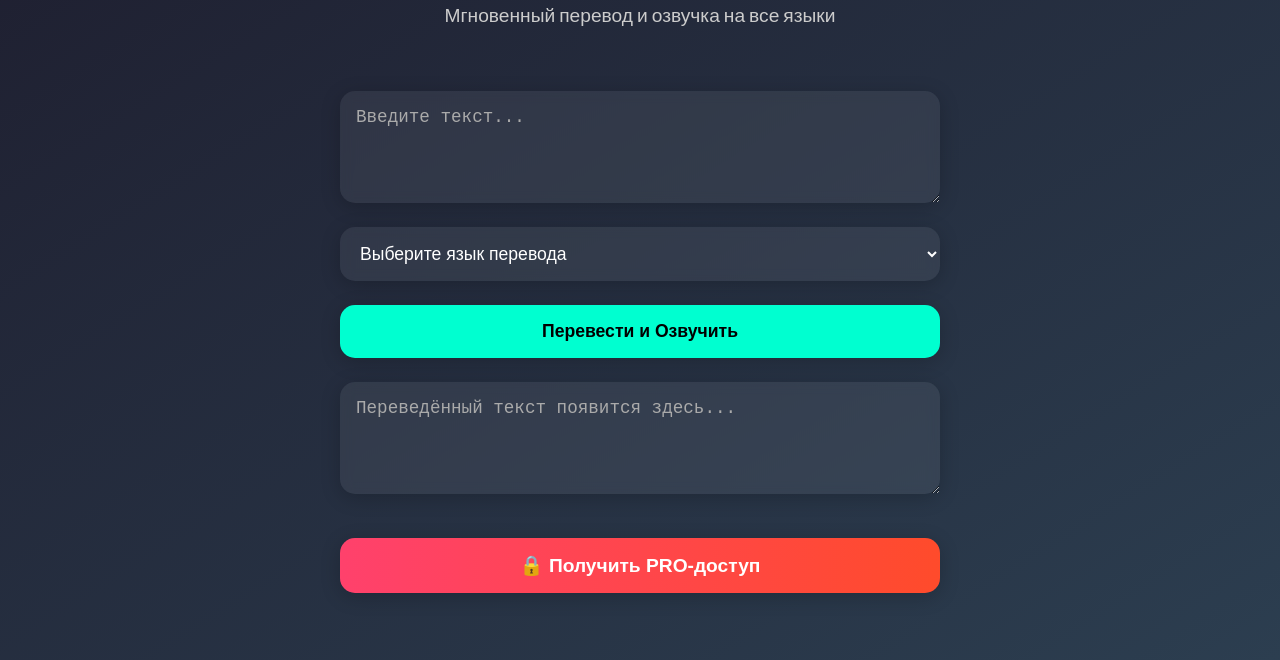
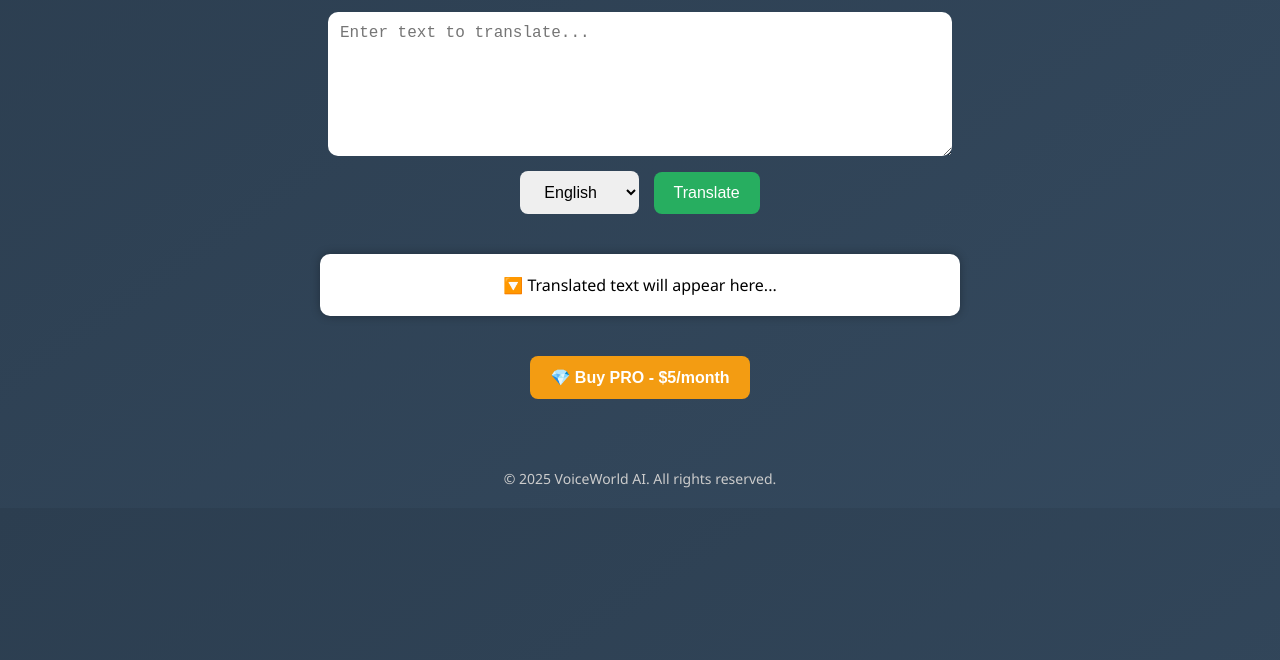
Before and after one commit to ayxan110q9qiaai/voiceworld-ai, a plain HTML site: page index.html in a window 1280 px wide. Shown: the part 140-800 px from the top of the page. Drawn offline with nearby package versions, Linux system fonts and the light colour scheme.

Commit message:
Update index.html

```diff
--- a/index.html
+++ b/index.html
@@ -1,164 +1,151 @@
-<!DOCTYPE html><html lang="en">
+<!DOCTYPE html>
+<html lang="en">
 <head>
   <meta charset="UTF-8" />
   <meta name="viewport" content="width=device-width, initial-scale=1.0" />
-  <title>VoiceWorld AI</title>
-  <link href="https://fonts.googleapis.com/css2?family=Outfit:wght@400;600;700&display=swap" rel="stylesheet">
-  <script src="https://cdnjs.cloudflare.com/ajax/libs/axios/1.6.7/axios.min.js"></script>
+  <title>VoiceWorld AI - Translator</title>
   <style>
-    * {
-      box-sizing: border-box;
+    body {
+      font-family: 'Segoe UI', sans-serif;
+      margin: 0;
+      background: linear-gradient(145deg, #2c3e50, #34495e);
+      color: white;
+      text-align: center;
+      padding: 20px;
     }
-    body {
-      margin: 0;
-      font-family: 'Outfit', sans-serif;
-      background: linear-gradient(to bottom right, #1e1e2f, #2c3e50);
+
+    h1 {
+      margin-top: 30px;
+      font-size: 2.5em;
+    }
+
+    textarea {
+      width: 90%;
+      max-width: 600px;
+      height: 120px;
+      padding: 12px;
+      font-size: 16px;
+      border: none;
+      border-radius: 10px;
+      margin-top: 20px;
+    }
+
+    select, button {
+      padding: 12px 20px;
+      font-size: 16px;
+      margin: 10px 5px;
+      border-radius: 8px;
+      border: none;
+    }
+
+    button {
+      background-color: #27ae60;
       color: white;
-      display: flex;
-      flex-direction: column;
-      align-items: center;
-      padding: 2rem;
-      min-height: 100vh;
+      cursor: pointer;
     }
-    header {
-      text-align: center;
-      margin-bottom: 2rem;
+
+    button:hover {
+      background-color: #219150;
     }
-    h1 {
-      font-size: 3rem;
-      color: #00ffd0;
-      margin-bottom: 0.5rem;
+
+    #result {
+      margin-top: 30px;
+      background: white;
+      color: black;
+      border-radius: 10px;
+      padding: 20px;
+      width: 90%;
+      max-width: 600px;
+      margin-left: auto;
+      margin-right: auto;
+      box-shadow: 0 0 10px rgba(0,0,0,0.3);
+      word-wrap: break-word;
     }
-    p {
-      font-size: 1.2rem;
-      color: #cccccc;
-    }
-    textarea, select, button {
-      width: 100%;
-      max-width: 600px;
-      margin: 0.75rem auto;
-      padding: 1rem;
-      border-radius: 15px;
-      border: none;
-      font-size: 1.1rem;
-      background-color: #ffffff11;
-      color: white;
-      backdrop-filter: blur(6px);
-      box-shadow: 0 4px 20px rgba(0,0,0,0.2);
-    }
-    textarea::placeholder {
-      color: #aaa;
-    }
-    button {
-      background-color: #00ffd0;
-      color: #000;
-      font-weight: 600;
-      cursor: pointer;
-      transition: all 0.3s ease;
-    }
-    button:hover {
-      background-color: #00dab3;
-    }
+
     .pro-button {
-      margin-top: 2rem;
-      background: linear-gradient(90deg, #ff416c, #ff4b2b);
+      margin-top: 40px;
+      background: #f39c12;
       color: white;
       font-weight: bold;
-      font-size: 1.2rem;
     }
-    .modal {
-      display: none;
-      position: fixed;
-      z-index: 1000;
-      left: 0;
-      top: 0;
-      width: 100%;
-      height: 100%;
-      background: rgba(0,0,0,0.6);
-      backdrop-filter: blur(6px);
-      align-items: center;
-      justify-content: center;
+
+    .pro-button:hover {
+      background: #e67e22;
     }
-    .modal-content {
-      background: #222;
-      padding: 2rem;
-      border-radius: 20px;
-      text-align: center;
-      max-width: 400px;
-      box-shadow: 0 0 30px rgba(0, 255, 208, 0.3);
-    }
-    .modal-content h2 {
-      margin-top: 0;
-      color: #00ffd0;
-    }
-    .modal-content p {
-      margin: 1rem 0;
+
+    footer {
+      margin-top: 60px;
+      font-size: 14px;
       color: #ccc;
-    }
-    .close {
-      margin-top: 1.5rem;
-      background: #ff4b2b;
-      color: white;
     }
   </style>
 </head>
 <body>
-  <header>
-    <h1>VoiceWorld AI</h1>
-    <p>Мгновенный перевод и озвучка на все языки</p>
-  </header>  <textarea id="inputText" rows="4" placeholder="Введите текст..."></textarea>  <select id="targetLang">
-    <option value="">Выберите язык перевода</option>
-    <option value="en">Английский</option>
-    <option value="az">Азербайджанский</option>
-    <option value="ru">Русский</option>
-    <option value="tr">Турецкий</option>
-    <option value="fr">Французский</option>
-    <option value="zh">Китайский</option>
-    <option value="ar">Арабский</option>
+  <h1>🌐 VoiceWorld AI Translator</h1>
+
+  <textarea id="inputText" placeholder="Enter text to translate..."></textarea><br />
+
+  <select id="targetLang">
+    <option value="en">English</option>
+    <option value="ru">Russian</option>
+    <option value="fr">French</option>
+    <option value="de">German</option>
+    <option value="es">Spanish</option>
+    <option value="ar">Arabic</option>
+    <option value="tr">Turkish</option>
+    <option value="zh">Chinese</option>
   </select>
-  <button onclick="translateText()">Перевести и Озвучить</button>
-  <textarea id="outputText" rows="4" placeholder="Переведённый текст появится здесь..."></textarea>  <button class="pro-button" onclick="document.getElementById('proModal').style.display='flex'">
-    🔒 Получить PRO-доступ
-  </button>  <div class="modal" id="proModal">
-    <div class="modal-content">
-      <h2>PRO-подписка</h2>
-      <p>1 месяц — $5</p>
-      <p>6 месяцев — $25</p>
-      <p>12 месяцев — $40</p>
-      <p>Отправьте сумму на карту:</p>
-      <p style="font-weight: bold; font-size: 1.1rem;">4169738811947708</p>
-      <p>После оплаты — напишите нам в <a href="https://t.me/nadas08" target="_blank">Telegram</a></p>
-      <button class="close" onclick="document.getElementById('proModal').style.display='none'">Закрыть</button>
-    </div>
-  </div>  <script>
+
+  <button onclick="translateText()">Translate</button>
+
+  <div id="result">🔽 Translated text will appear here...</div>
+
+  <button class="pro-button" onclick="buyPro()">💎 Buy PRO - $5/month</button>
+
+  <footer>
+    &copy; 2025 VoiceWorld AI. All rights reserved.
+  </footer>
+
+  <script>
     async function translateText() {
       const text = document.getElementById("inputText").value;
       const targetLang = document.getElementById("targetLang").value;
 
-      if (!text || !targetLang) {
-        alert("Введите текст и выберите язык.");
+      if (!text.trim()) {
+        document.getElementById("result").innerText = "⚠️ Please enter some text.";
         return;
       }
 
+      document.getElementById("result").innerText = "⏳ Translating...";
+
       try {
-        const res = await axios.post("https://libretranslate.de/translate", {
-          q: text,
-          source: "auto",
-          target: targetLang,
-          format: "text"
-        }, {
-          headers: { 'accept': 'application/json' }
+        const response = await fetch("https://libretranslate.de/translate", {
+          method: "POST",
+          headers: { "Content-Type": "application/json" },
+          body: JSON.stringify({
+            q: text,
+            source: "auto",
+            target: targetLang,
+            format: "text"
+          })
         });
 
-        const translated = res.data.translatedText;
-        document.getElementById("outputText").value = translated;
+        const data = await response.json();
 
-        const utterance = new SpeechSynthesisUtterance(translated);
-        utterance.lang = targetLang;
-        speechSynthesis.speak(utterance);
+        if (data.translatedText) {
+          document.getElementById("result").innerText = "✅ " + data.translatedText;
+        } else {
+          document.getElementById("result").innerText = "❌ Translation failed.";
+        }
       } catch (err) {
-        alert("Ошибка перевода: " + err);
+        document.getElementById("result").innerText = "🚫 Error: Could not connect to translation service.";
       }
     }
-  </script></body>
+
+    function buyPro() {
+      alert("To buy PRO for $5/month, please message us on Telegram: @nadas08");
+      // или открой ссылку: window.location.href = 'https://t.me/YourTelegramUsername';
+    }
+  </script>
+</body>
 </html>
```
